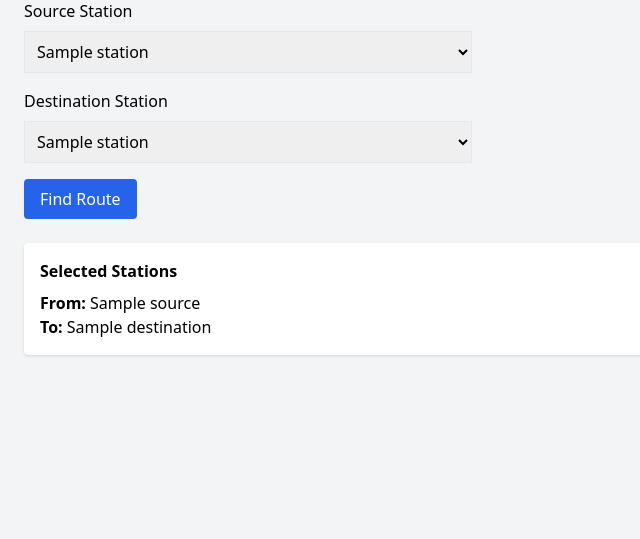
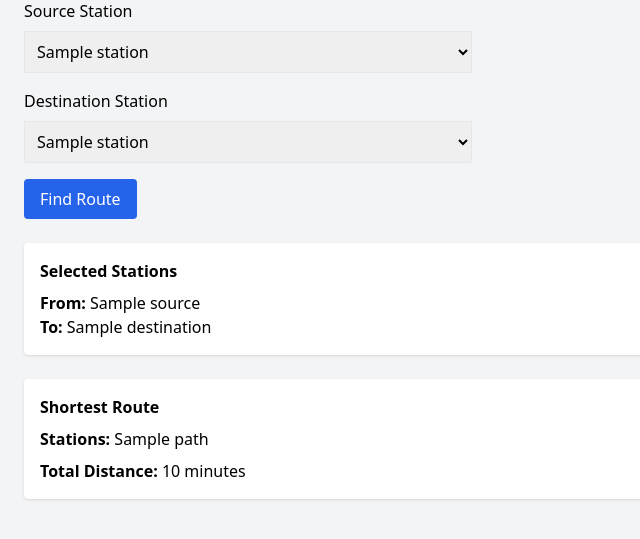
Before and after one commit to saibalaji28/NextStop, a Django app: template templates/metro/route.html in a window 1280 px wide. Shown: the part 125-664 px from the top of the page, without its empty margins (0-640 px from the left). Run offline with Django 5.2, Linux system fonts and the light colour scheme; the template is opened without the code that fills it: most values are stand-ins (such as "Sample title", 1, 10 or a date in 2020); some libraries are stand-ins or nearby versions.

Commit message:
added graphs and dijkstra algorithm for route finding

```diff
--- a/templates/metro/route.html
+++ b/templates/metro/route.html
@@ -32,4 +32,19 @@
         <p><strong>To:</strong> {{ result.destination }}</p>
     </div>
 {% endif %}
+{% if result.path %}
+<div class="mt-6 p-4 bg-white shadow rounded">
+    <h2 class="font-bold mb-2">Shortest Route</h2>
+
+    <p class="mb-2">
+        <strong>Stations:</strong>
+        {{ result.path|join:" → " }}
+    </p>
+
+    <p>
+        <strong>Total Distance:</strong>
+        {{ result.distance }} minutes
+    </p>
+</div>
+{% endif %}
 {% endblock %}
```
Also changed, not shown: metro/utils/dijkstra.py (added, +23 -0 lines), metro/utils/graph.py (added, +14 -0 lines), metro/views.py (+8 -5 lines).
